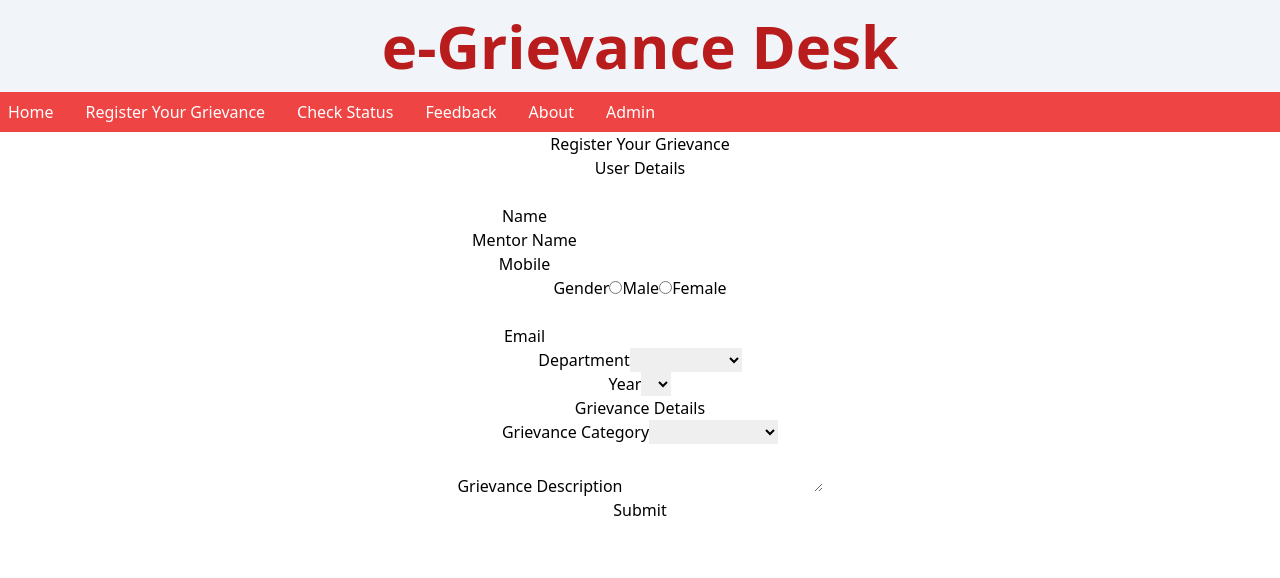
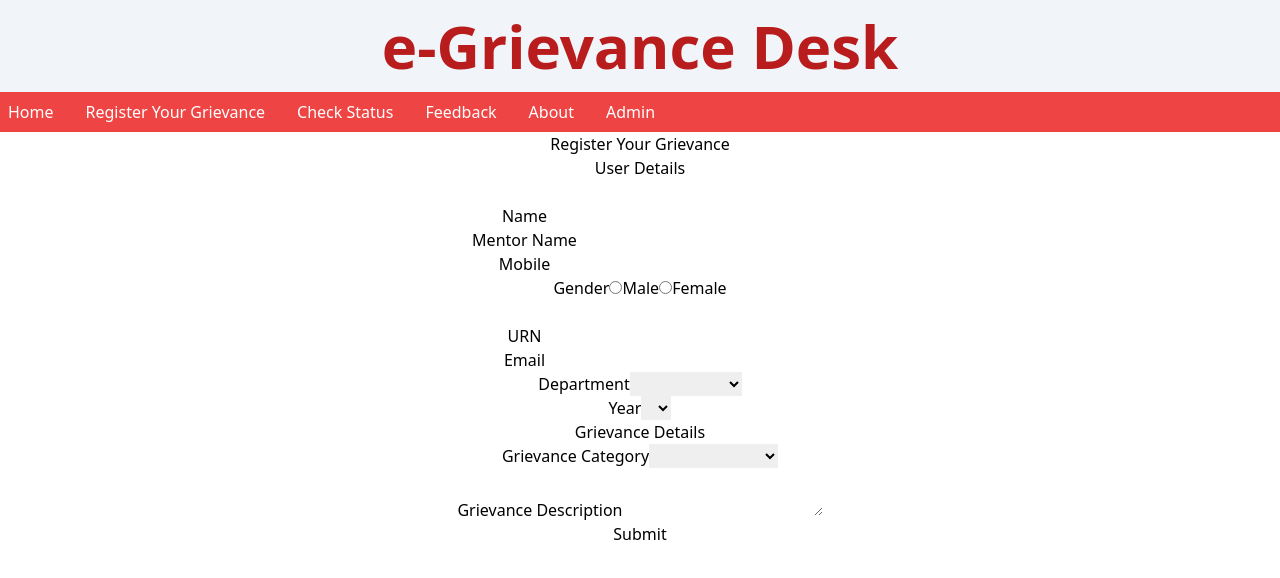
Before and after one commit to ShivamKumaar01/grievancedesk, a React (Create React App) app: page /register in a window 1280 px wide. Shown: the top 578 px of the page. Built offline with nearby package versions, Linux system fonts and the light colour scheme.

Commit message:
urn added in form

```diff
--- a/src/components/Register.js
+++ b/src/components/Register.js
@@ -14,6 +14,7 @@ const Register = () => {
         year: '',
         grievancecategory: '',
         grievancedescription: '',
+        urn:''
       });
       console.log(formData);
 
@@ -121,6 +122,17 @@ const Register = () => {
                   <label htmlFor="female">Female</label>
                 </div>
                 <br></br>
+                <label htmlFor="urn">URN</label>
+                <input
+                  type="text"
+                  id="urn"
+                  name="urn"
+                  value={formData.urn}
+                  onChange={changeHandler}
+                  required
+                />
+                <br></br>
+
                 <label htmlFor="email">Email</label>
                 <input
                   type="email"
```
Also changed, not shown: 2 other files (tests, documents, lock files or other folders).
